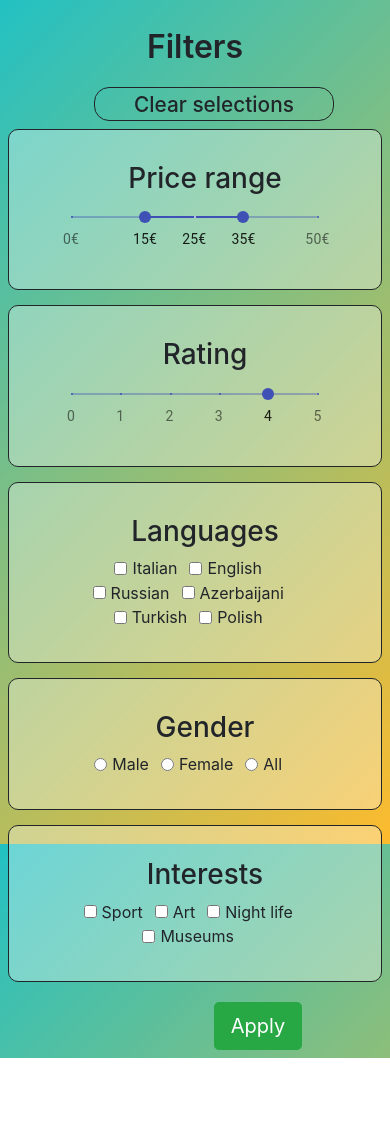
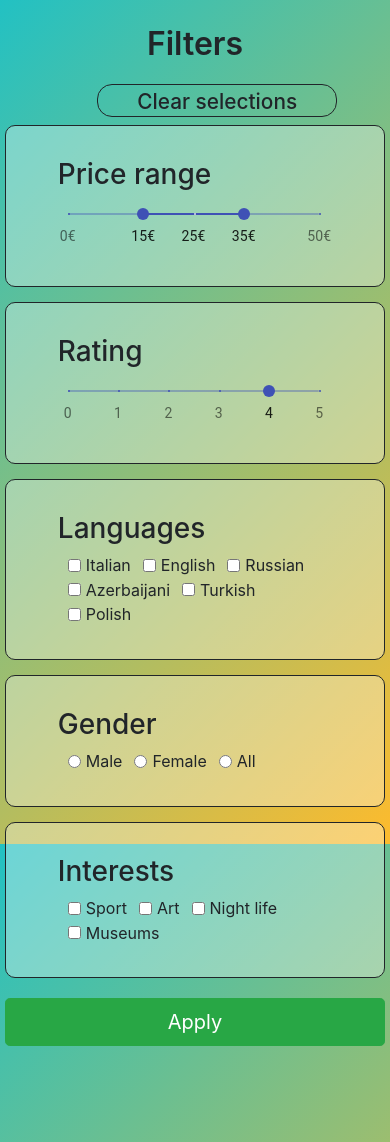
Before and after one commit to HeydarliAtabay/LocalGuides, a React (Create React App) app in the folder client/: page /filter in a window 390 px wide. Before the commit the page ends 1058 px from the top, so only its background shows below. Built offline with nearby package versions, Linux system fonts and the light colour scheme.

Commit message:
Last touches css

```diff
--- a/client/package.json
+++ b/client/package.json
@@ -27,7 +27,7 @@
     "styled-components": "^5.2.1",
     "web-vitals": "^0.2.4"
   },
-  "proxy": "http://localhost:3001/",
+  "proxy": "http://192.168.1.123:3001/",
   "scripts": {
     "start": "react-scripts start",
     "build": "react-scripts build",
--- a/client/src/App.js
+++ b/client/src/App.js
@@ -48,6 +48,9 @@ class App extends Component {
 
     }
 
+    clrfilter = () => {
+      this.setState({guidelist: []});
+    }
     setUser=(e)=>{
        this.setState({user: e})
     }
@@ -100,7 +103,7 @@ class App extends Component {
 
             <Route path="/filter">
               <Sidebar></Sidebar>
-                <Filter setFilter={this.setFilter} filter={this.state.filter}/>
+                <Filter setFilter={this.setFilter} filter={this.state.filter} clrfilter={this.clrfilter}/>
             </Route>
 
             <Route path="/create">
--- a/client/src/Components/CSS/Chat.css
+++ b/client/src/Components/CSS/Chat.css
@@ -115,7 +115,7 @@
 
     /* ------------------------------------ Chat box ----------------------------------------- */
     .chat-box {
-        height: calc(100vh - 9.8rem);
+        height: calc(100vh - 13.3rem);
         padding-top: 0.7rem;
     }
 
--- a/client/src/Components/CSS/CreateTrip.css
+++ b/client/src/Components/CSS/CreateTrip.css
@@ -55,6 +55,10 @@
     width: 100%;
   }
 
+  .requestcont{
+    padding-bottom: 5rem;
+  }
+
   .requestcont .ttl{
     font-size: 1.8rem;
     text-align: center;
--- a/client/src/Components/CSS/Filter.css
+++ b/client/src/Components/CSS/Filter.css
@@ -1,3 +1,8 @@
+.flt{
+  padding: 0.3rem;
+  padding-bottom: 6rem;
+}
+
 .guideitem {
   padding: 20px;
   width: 99%;
@@ -83,8 +88,18 @@
 
 .buttonapp {
   margin-top: 20px;
-  margin-left: 150px;
-  width: 200px;
+  /* margin-left: 150px; */
+  width: 100%;
+}
+
+.buttonapp a{
+  margin-top: 20px;
+  /* margin-left: 150px; */
+  width: 100%;
+}
+
+.buttonapp a button{
+  width: 100%;
 }
 .gttitle {
   font-size: 50px;
--- a/client/src/Components/CSS/Guidelist.css
+++ b/client/src/Components/CSS/Guidelist.css
@@ -54,6 +54,10 @@
     margin-left: calc(100% - 18rem);
   }
 
+  .guideitemcont {
+    margin-bottom: 5rem;
+  }
+
   .guideitemcont a, a:hover, a:focus, a:active {
     text-decoration: none;
     width: 100%;
--- a/client/src/Components/CSS/MyTrips.css
+++ b/client/src/Components/CSS/MyTrips.css
@@ -87,7 +87,7 @@
     .trips {
         padding: 0.7rem;
         margin: 0.5rem;
-        margin-bottom: 5rem;
+        padding-bottom: 5rem;
     }
 
     .trips .header {
--- a/client/src/Components/CSS/Profile.css
+++ b/client/src/Components/CSS/Profile.css
@@ -123,18 +123,18 @@
 @media only screen and (max-width: 700px){
     /* Mobile view horizontal*/
 
-    .profile{
+    .profile .profile-data{
         margin-bottom: 4.5rem;
     }
 
     .profile-photo {
         padding: 0.5rem;
         padding-bottom: 0;
-        height: 19rem;
+        height: 20rem;
     }
 
     .profile-photo img {
-        /* margin-left: 1rem; */
+        margin-left: 1rem;
         height: 9rem;
         width: 9rem;
     }
--- a/client/src/Components/Filter.js
+++ b/client/src/Components/Filter.js
@@ -73,9 +73,9 @@ export default class Filter extends Component {
               },
           ];
         return (
-            <div className="guidelist">
+            <div className="flt">
               <h3 className="title">Filters</h3>
-            <h2 className="filtertxt">Clear selections</h2>
+              <h2 className="filtertxt" onClick={this.props.clrfilter}>Clear selections</h2>
             <div className="pricecont">
 
               <h3 style={{marginLeft:20}}>Price range</h3>
```
Also changed, not shown: 2 other files (tests, documents, lock files or other folders). Lines whose indentation alone changed are shown as unchanged.
